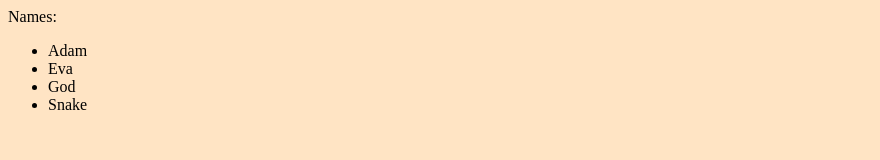
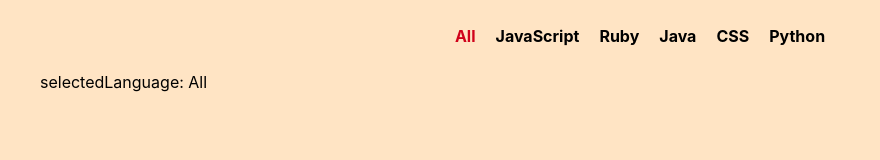
Before and after one commit to sstruct/github-battle, a React app: page / in a window 1280 px wide. Shown: the whole page, without its empty margins (0-880 px from the left). Built offline with nearby package versions, Linux system fonts and the light colour scheme.

```diff
--- /dev/null
+++ b/app/components/Popolar.js
@@ -0,0 +1,39 @@
+import React from "react";
+
+const languages = ["All", "JavaScript", "Ruby", "Java", "CSS", "Python"];
+
+export default class Popular extends React.Component {
+  constructor(props) {
+    super(props);
+    this.state = {
+      selectedLanguage: "All"
+    };
+  }
+  updateLanguage(lang) {
+    this.setState(() => ({
+      selectedLanguage: lang
+    }));
+  }
+  render() {
+    return (
+      <div>
+        <ul className="languages">
+          {languages.map(lang => (
+            <li
+              style={
+                this.state.selectedLanguage === lang
+                  ? { color: "#d0021b" }
+                  : null
+              }
+              onClick={() => this.updateLanguage(lang)}
+              key={lang}
+            >
+              {lang}
+            </li>
+          ))}
+        </ul>
+        selectedLanguage: {this.state.selectedLanguage}
+      </div>
+    );
+  }
+}
--- /dev/null
+++ b/app/components/index.js
@@ -0,0 +1,12 @@
+import React from "react";
+import Popular from "./Popolar";
+
+export default class App extends React.Component {
+  render() {
+    return (
+      <div className="container">
+        <Popular />
+      </div>
+    );
+  }
+}
--- a/app/index.css
+++ b/app/index.css
@@ -1,3 +1,29 @@
 body {
   background-color: bisque;
+  font-family: -apple-system, BlinkMacSystemFont, Segoe UI, Roboto, Oxygen-Sans,
+    Ubuntu, Cantarell, Helvetica Neue, sans-serif;
 }
+
+.container {
+  max-width: 1200px;
+  margin: 0 auto;
+}
+
+ul {
+  padding: 0;
+}
+
+li {
+  list-style-type: none;
+}
+
+.languages {
+  display: flex;
+  justify-content: center;
+}
+
+.languages li {
+  margin: 10px;
+  font-weight: bold;
+  cursor: pointer;
+}
--- a/app/index.js
+++ b/app/index.js
@@ -2,19 +2,8 @@
 import ReactDOM from "react-dom";
 import PropTypes from "prop-types";
 import "./index.css";
+import App from "./components";
 
-const names = ["Adam", "Eva", "God", "Snake"];
-
-export default class App extends React.Component {
-  render() {
-    return (
-      <div>
-        Names:
-        <ul>{names.map(o => <li key={o}>{o}</li>)}</ul>
-      </div>
-    );
-  }
-}
 ReactDOM.render(<App />, document.getElementById("app"));
 
 /**
@@ -60,7 +49,7 @@
 
   // You can also declare that a prop is an instance of a class. This uses
   // JS's instanceof operator.
-  optionalMessage: PropTypes.instanceOf(Message),
+  optionalMessage: PropTypes.instanceOf(App),
 
   // You can ensure that your prop is limited to specific values by treating
   // it as an enum.
@@ -70,7 +59,7 @@
   optionalUnion: PropTypes.oneOfType([
     PropTypes.string,
     PropTypes.number,
-    PropTypes.instanceOf(Message)
+    PropTypes.instanceOf(App)
   ]),
 
   // An array of a certain type
```
